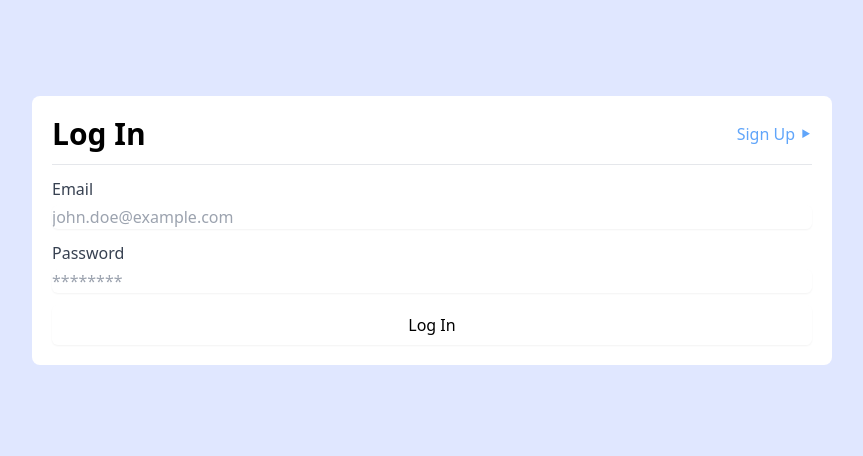
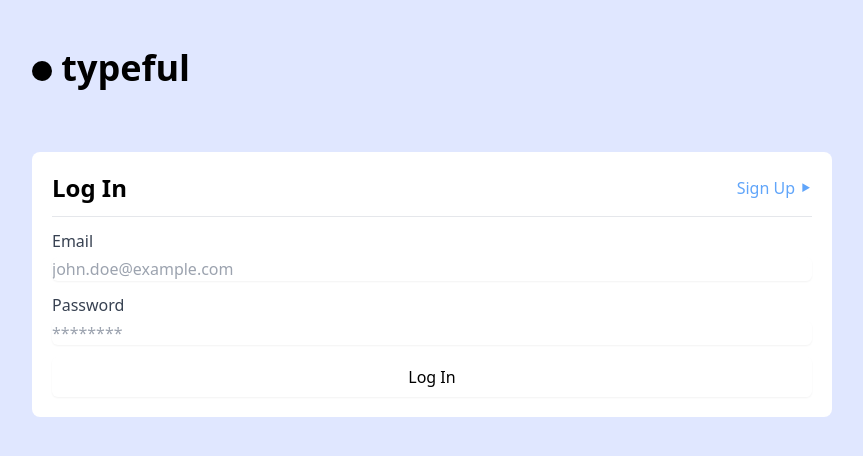
Before and after one commit to dico-app/poc-sd-2-client, a Nuxt app: page / in a window 1280 px wide. Shown: the top 456 px of the page, without its empty margins (208-1071 px from the left). Built offline with nearby package versions, Linux system fonts and the light colour scheme.

Commit message:
style: tune design

```diff
--- a/pages/index.vue
+++ b/pages/index.vue
@@ -1,9 +1,15 @@
 <template>
-  <main class="min-h-screen bg-indigo-100 p-6 sm:py-24">
+  <main class="min-h-screen bg-indigo-100 p-6 sm:py-12">
     <section class="max-w-[800px] mx-auto">
+      <h1 class="text-4xl font-bold mb-16">
+        <svg width="20" height="20" viewBox="0 0 50 50" fill="none" class="inline">
+          <circle  cx="25" cy="25" r="25" fill="#000000"></circle>
+        </svg>
+        typeful
+      </h1>
       <form action="#" method="POST" class="bg-white rounded-lg p-5 space-y-3">
         <div class="flex items-center justify-between">
-          <h2 class="text-3xl font-bold">Log In</h2>
+          <h2 class="text-2xl font-bold">Log In</h2>
           <a href="#" class="text-blue-400 transition-transform transform hover:translate-x-2">Sign Up ⯈</a>
         </div>
         <hr />
```
Also changed, not shown: 1 other file (tests, documents, lock files or other folders).
